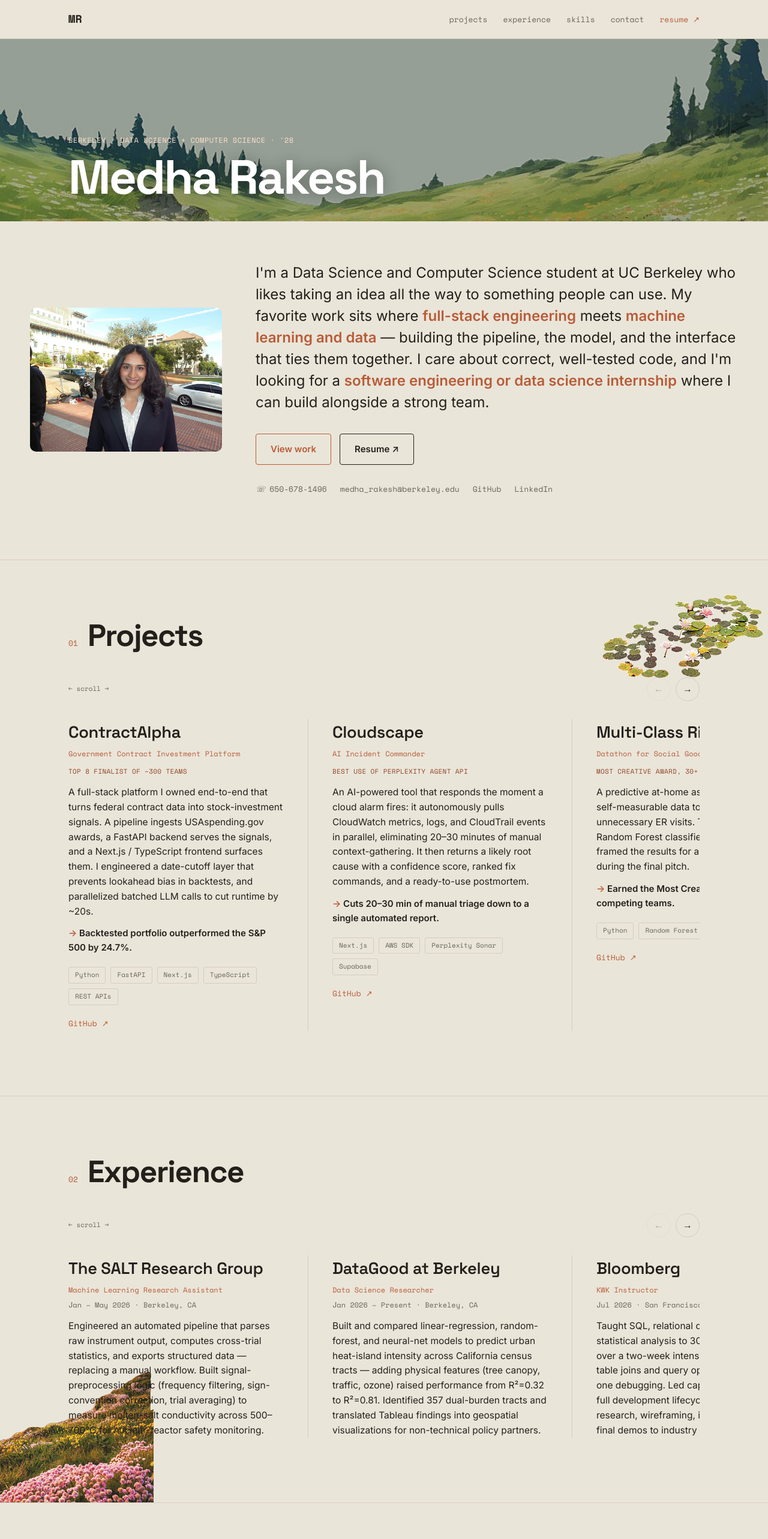
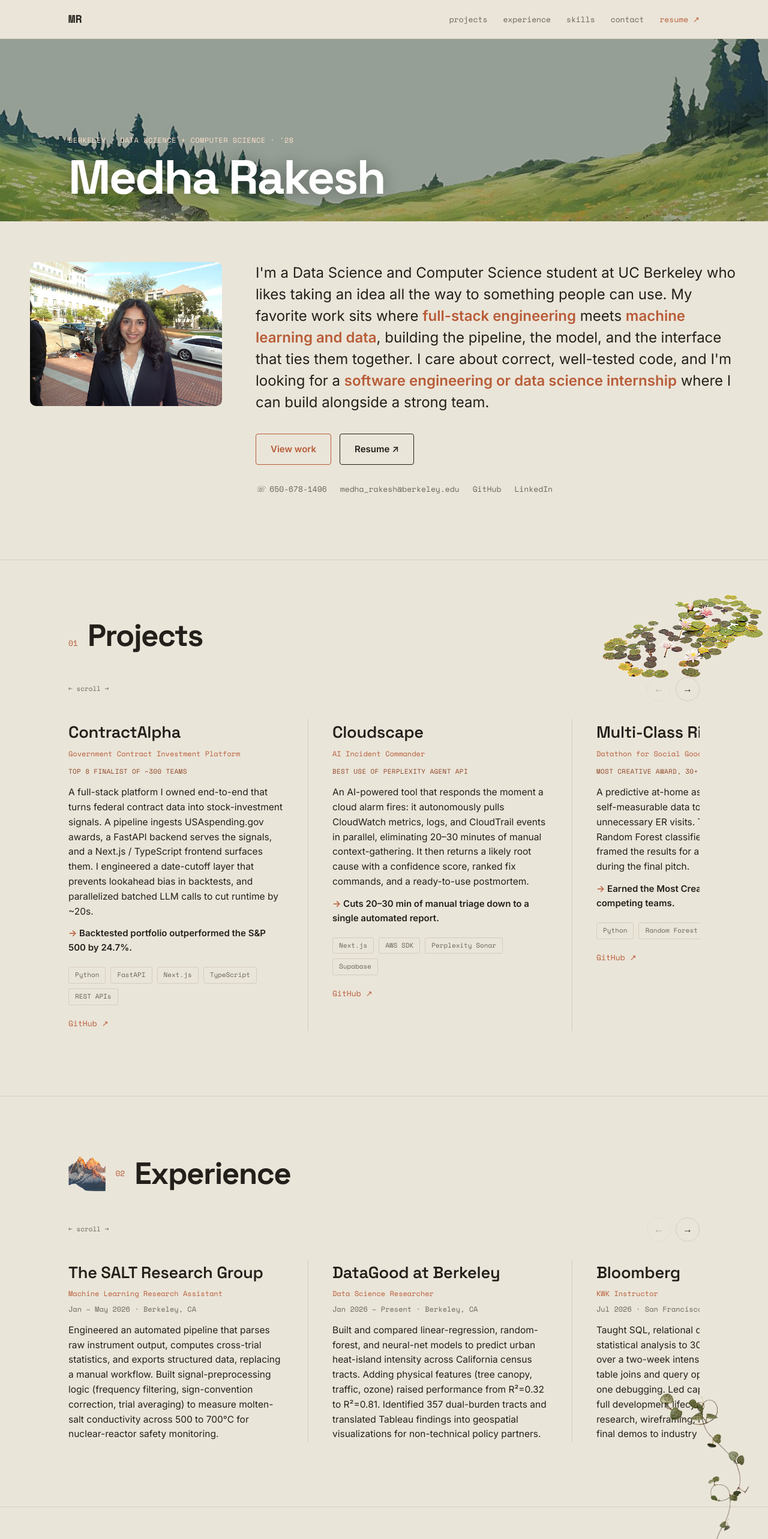
Before and after one commit to medha-rakesh/personal_website, a React (Vite) app: page / in a window 1280 px wide. Shown: the top 2566 px of the page at 60% size. Built offline with nearby package versions, Linux system fonts and the light colour scheme.

Commit message:
Light cream theme, mountain accent by Experience title, vine on Skills, uncropped footer, no em dashes

```diff
--- a/src/components/Contact.jsx
+++ b/src/components/Contact.jsx
@@ -6,7 +6,7 @@ export default function Contact() {
         <h2 className="reveal">Let's build something.</h2>
         <p className="contact-lead reveal">
           Open to software engineering and data science internships. Fastest way to reach me is
-          email or a call — or grab my resume below.
+          email or a call, or grab my resume below.
         </p>
         <div className="contact-links reveal">
           <a href="mailto:medha_rakesh@berkeley.edu">email ↗</a>
--- a/src/components/Experience.jsx
+++ b/src/components/Experience.jsx
@@ -4,9 +4,9 @@ import Carousel from './Carousel.jsx'
 export default function Experience() {
   return (
     <section id="experience" className="section">
-      <img className="decor decor-pinkhill" src="/nature/pinkhill.png" alt="" aria-hidden="true" />
       <div className="wrap">
-        <div className="section-head reveal">
+        <div className="section-head exp reveal">
+          <img className="exp-mountain" src="/nature/mountain.png" alt="" aria-hidden="true" />
           <span className="section-index">02</span>
           <h2 className="section-title">Experience</h2>
         </div>
--- a/src/components/Intro.jsx
+++ b/src/components/Intro.jsx
@@ -17,7 +17,7 @@ export default function Intro() {
               I'm a Data Science and Computer Science student at UC Berkeley who likes taking
               an idea all the way to something people can use. My favorite work sits where{' '}
               <strong>full-stack engineering</strong> meets{' '}
-              <strong>machine learning and data</strong> — building the pipeline, the model, and
+              <strong>machine learning and data</strong>, building the pipeline, the model, and
               the interface that ties them together. I care about correct, well-tested code, and
               I'm looking for a{' '}
               <strong>software engineering or data science internship</strong> where I can build
--- a/src/components/Skills.jsx
+++ b/src/components/Skills.jsx
@@ -33,6 +33,7 @@ const groups = [
 export default function Skills() {
   return (
     <section id="skills" className="section">
+      <img className="decor decor-vine" src="/nature/vines.png" alt="" aria-hidden="true" />
       <div className="wrap">
         <div className="section-head reveal">
           <span className="section-index">03</span>
--- a/src/data/experience.js
+++ b/src/data/experience.js
@@ -6,9 +6,9 @@ export const experience = [
     location: 'Berkeley, CA',
     dates: 'Jan – May 2026',
     summary:
-      'Engineered an automated pipeline that parses raw instrument output, computes cross-trial statistics, and exports structured data — replacing a manual workflow. Built signal-preprocessing logic (frequency filtering, sign-convention correction, trial averaging) to measure molten-salt conductivity across 500–700°C for nuclear-reactor safety monitoring.',
+      'Engineered an automated pipeline that parses raw instrument output, computes cross-trial statistics, and exports structured data, replacing a manual workflow. Built signal-preprocessing logic (frequency filtering, sign-convention correction, trial averaging) to measure molten-salt conductivity across 500 to 700°C for nuclear-reactor safety monitoring.',
     points: [
-      'Engineered an automated data-processing pipeline that parses raw instrument output files, computes statistics across experimental trials, and exports structured data for downstream analysis — replacing a manual workflow.',
+      'Engineered an automated data-processing pipeline that parses raw instrument output files, computes statistics across experimental trials, and exports structured data for downstream analysis, replacing a manual workflow.',
       'Implemented signal-preprocessing logic (frequency filtering, sign-convention correction, and trial averaging) to measure the electrical conductivity of molten salt across a 500–700°C range for nuclear-reactor safety monitoring.',
     ],
   },
@@ -19,7 +19,7 @@ export const experience = [
     location: 'Berkeley, CA',
     dates: 'Jan 2026 – Present',
     summary:
-      'Built and compared linear-regression, random-forest, and neural-net models to predict urban heat-island intensity across California census tracts — adding physical features (tree canopy, traffic, ozone) raised performance from R²=0.32 to R²=0.81. Identified 357 dual-burden tracts and translated Tableau findings into geospatial visualizations for non-technical policy partners.',
+      'Built and compared linear-regression, random-forest, and neural-net models to predict urban heat-island intensity across California census tracts. Adding physical features (tree canopy, traffic, ozone) raised performance from R²=0.32 to R²=0.81. Identified 357 dual-burden tracts and translated Tableau findings into geospatial visualizations for non-technical policy partners.',
     points: [
       'Built and compared multiple ML models (linear regression, random forest, neural network) to predict urban heat-island intensity across California census tracts; adding physical environmental features (tree canopy, traffic, ozone) raised model performance from R²=0.32 to R²=0.81.',
       'Identified 357 dual-burden census tracts across LA, Riverside, and San Diego, and translated Tableau findings into geospatial visualizations and a final pitch deck to communicate heat-mitigation priorities to non-technical policy partners.',
@@ -32,10 +32,10 @@ export const experience = [
     location: 'San Francisco, CA',
     dates: 'Jul 2026',
     summary:
-      'Taught SQL, relational database design, and statistical analysis to 30 high-school scholars over a two-week intensive, leading labs on multi-table joins and query optimization with one-on-one debugging. Led capstone teams through the full development lifecycle — requirements, user research, wireframing, iterative code review, and final demos to industry mentors.',
+      'Taught SQL, relational database design, and statistical analysis to 30 high-school scholars over a two-week intensive, leading labs on multi-table joins and query optimization with one-on-one debugging. Led capstone teams through the full development lifecycle: requirements, user research, wireframing, iterative code review, and final demos to industry mentors.',
     points: [
       'Taught SQL, relational database design, and statistical analysis to 30 high-school scholars over a two-week intensive, leading labs on multi-table joins and query optimization with one-on-one debugging support.',
-      'Led capstone teams through the full software development lifecycle — from requirements gathering and user research through wireframing, iterative code review, and final demos to industry mentors.',
+      'Led capstone teams through the full software development lifecycle, from requirements gathering and user research through wireframing, iterative code review, and final demos to industry mentors.',
     ],
   },
 ]
--- a/src/index.css
+++ b/src/index.css
@@ -16,21 +16,8 @@
   --font-body: 'Inter', -apple-system, BlinkMacSystemFont, sans-serif;
 }
 
-@media (prefers-color-scheme: dark) {
-  :root {
-    --paper: #1b1813;
-    --paper-2: #241f19;
-    --ink: #f0ebe1;
-    --ink-soft: #a89e8f;
-    --line: #352f27;
-    --accent: #d47a4f;
-    --accent-deep: #e0906a;
-    --accent-soft: rgba(212, 122, 79, 0.14);
-  }
-}
-
 * { box-sizing: border-box; margin: 0; padding: 0; }
-html { scroll-behavior: smooth; }
+html { scroll-behavior: smooth; color-scheme: light; }
 body {
   background: var(--paper);
   color: var(--ink);
@@ -97,7 +84,7 @@ img { display: block; max-width: 100%; }
   text-shadow: 0 2px 26px rgba(0, 0, 0, 0.4);
 }
 .intro-body { padding: 68px 0 104px; }
-.intro-grid { display: grid; grid-template-columns: 320px 1fr; gap: 56px; align-items: center; }
+.intro-grid { display: grid; grid-template-columns: 320px 1fr; gap: 56px; align-items: start; }
 @media (max-width: 760px) { .intro-grid { grid-template-columns: 1fr; gap: 30px; } }
 .intro-photo { width: 100%; border-radius: 10px; filter: saturate(1.02); }
 .intro-lead { font-size: clamp(1.1rem, 2.2vw, 1.5rem); line-height: 1.5; }
@@ -161,20 +148,30 @@ img { display: block; max-width: 100%; }
 .skill-list span { font-size: 14.5px; border: 1px solid var(--line); padding: 7px 13px; border-radius: 4px; }
 
 /* ---------- contact ---------- */
-.contact { padding-bottom: 210px; }
+.contact { padding-bottom: calc(39vw + 64px); }
 .contact h2 { font-family: var(--font-display); font-weight: 700; font-size: clamp(2.4rem, 7vw, 4.6rem); line-height: 1; letter-spacing: -0.035em; }
 .contact-lead { margin-top: 20px; color: var(--ink-soft); font-size: 1.15rem; max-width: 46ch; }
 .contact-links { display: flex; flex-wrap: wrap; gap: 22px; margin-top: 36px; font-family: var(--font-mono); font-size: 14px; }
 .contact-links a { color: var(--accent); display: inline-flex; align-items: center; gap: 7px; border-bottom: 1px solid transparent; padding-bottom: 2px; }
 .contact-links a:hover { border-color: var(--accent); }
 .footer-meta { margin-top: 40px; font-family: var(--font-mono); font-size: 12px; color: var(--ink-soft); }
-.footer-flowers { position: absolute; bottom: 0; left: 0; width: 100%; height: auto; pointer-events: none; z-index: 0; opacity: 0.95; }
+.footer-flowers {
+  position: absolute; bottom: 0; left: 0; width: 100%; height: auto;
+  pointer-events: none; z-index: 0; opacity: 0.95;
+}
 
 /* ---------- decorative nature accents ---------- */
 .decor { position: absolute; pointer-events: none; z-index: 0; }
 .decor-lily { top: 30px; right: 0; width: clamp(190px, 22vw, 300px); opacity: 0.92; }
-.decor-pinkhill { bottom: 0; left: 0; width: clamp(180px, 20vw, 275px); opacity: 0.9; }
+.decor-vine { top: -190px; right: 14px; width: clamp(100px, 13vw, 172px); z-index: 3; opacity: 0.96; }
+#skills { overflow: visible; }
 @media (max-width: 960px) { .decor { display: none; } }
+
+.section-head.exp { align-items: center; }
+.exp-mountain {
+  flex: 0 0 auto; height: clamp(36px, 5vw, 58px); width: auto;
+  object-fit: contain;
+}
 
 /* ---------- reveal ---------- */
 .reveal { opacity: 0; transform: translateY(22px); transition: opacity 0.6s ease, transform 0.6s ease; }
```
Also changed, not shown: public/nature/mountain.png (added), public/nature/vines.png (added).
